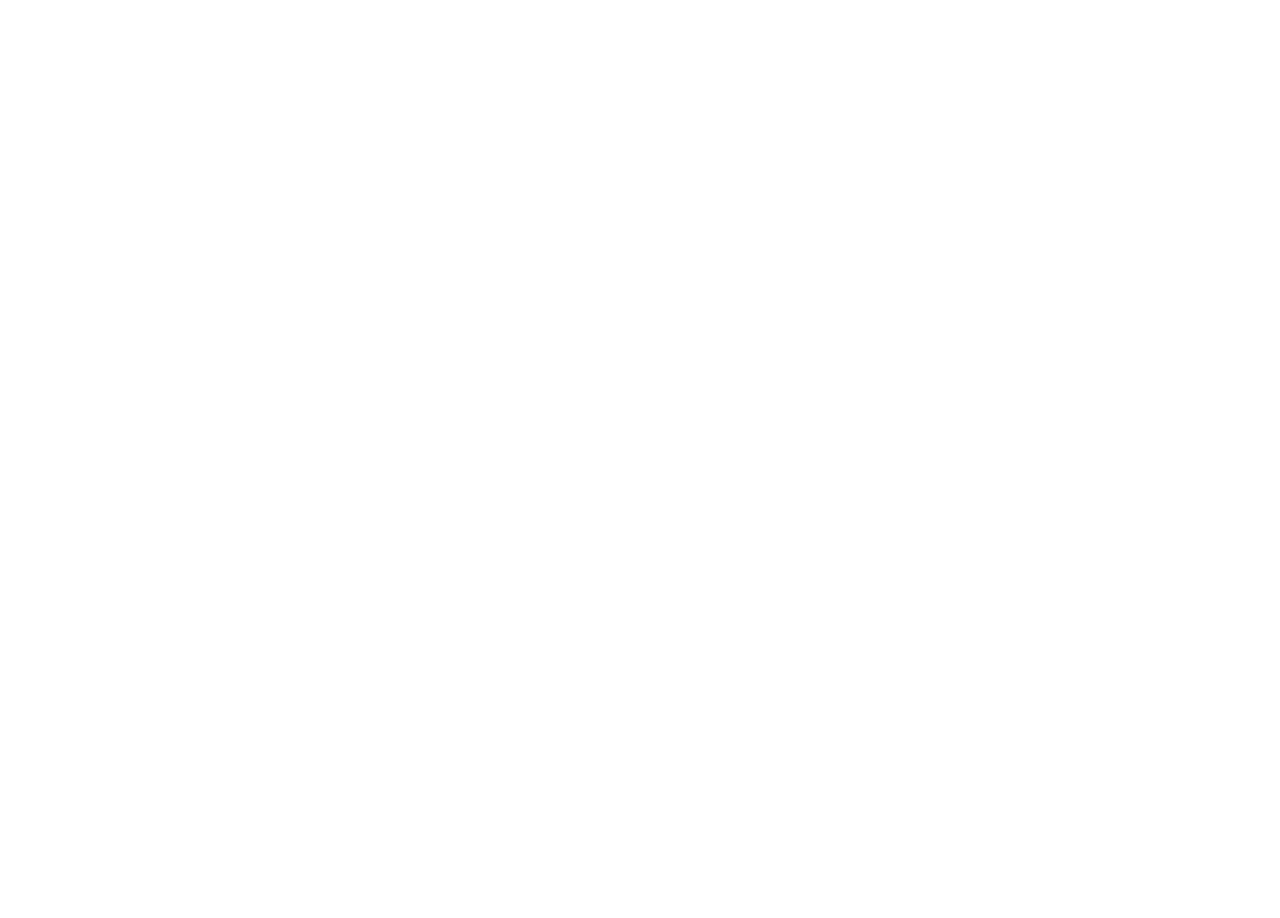
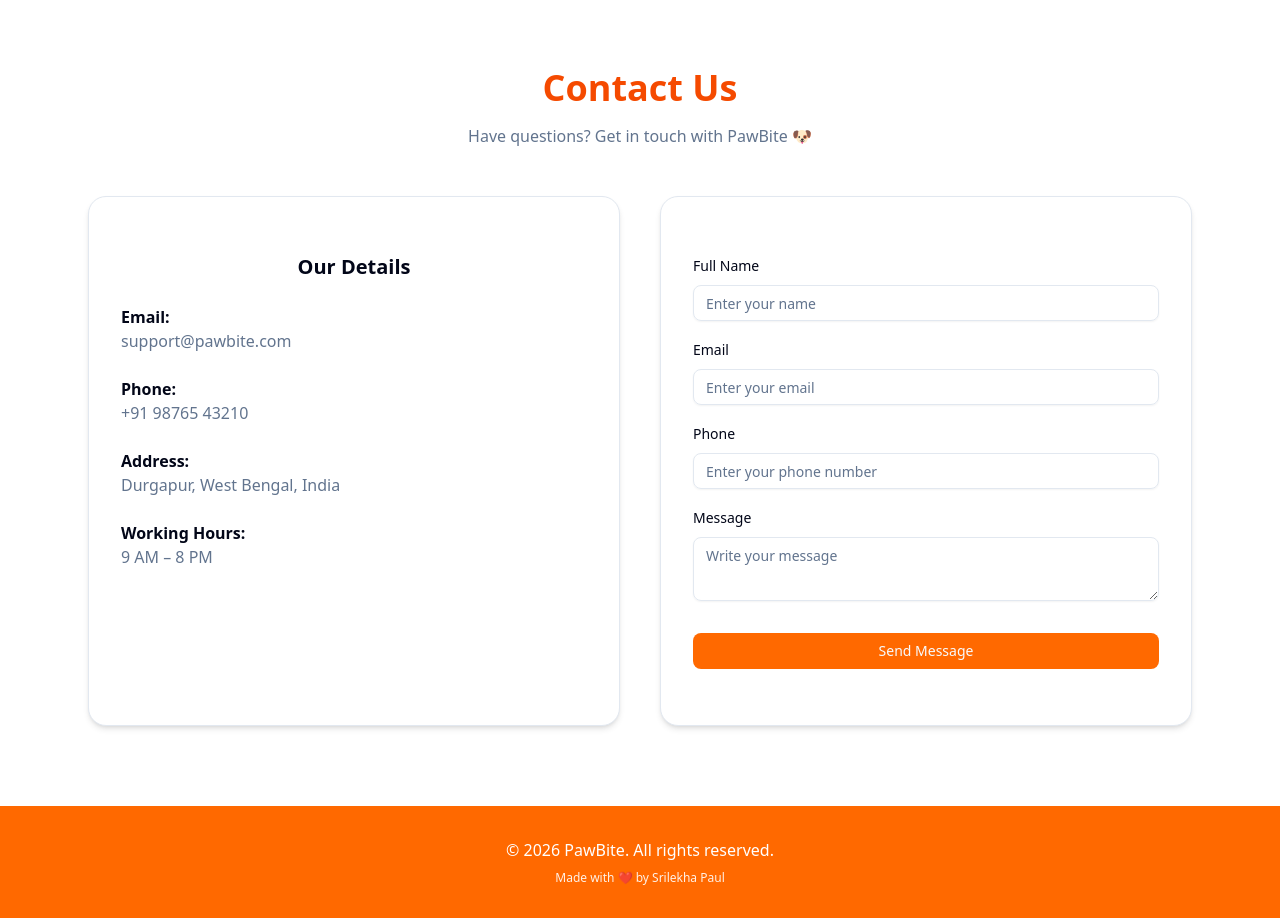
Before and after one commit to Srilekha-Paul/paw-next, a Next.js app: page / in a window 1280 px wide. Shown: the part 1980-2898 px from the top of the page. Before the commit the page ends 1952 px from the top, so only its background shows below. Built offline with nearby package versions, Linux system fonts and the light colour scheme.

Commit message:
contact section and footer is added

```diff
--- a/src/app/contact/page.tsx
+++ b/src/app/contact/page.tsx
@@ -0,0 +1,113 @@
+// {/* Contact Section */}
+
+
+//"use client"
+
+// import { Card, CardContent } from "@/components/ui/card"
+// import { Input } from "@/components/ui/input"
+// import { Textarea } from "@/components/ui/textarea"
+// import { Button } from "@/components/ui/button"
+
+// export default function ContactPage() {
+//   return (
+//     <div className="mt-24 max-w-6xl mx-auto px-6">
+
+//       {/* Contact Title */}
+//       <div className="text-center mb-12">
+//         <h2 className="text-4xl font-bold text-orange-600">
+//           Contact Us
+//         </h2>
+//         <p className="mt-4 text-muted-foreground">
+//           Have questions? Get in touch with PawBite 🐶
+//         </p>
+//       </div>
+
+//       {/* Contact Grid */}
+//       <div className="grid md:grid-cols-2 gap-10">
+
+//         {/* Left Card - Details */}
+//         <Card className="rounded-2xl shadow-md">
+//           <CardContent className="p-8 space-y-6 text-center md:text-left">
+
+//             <h3 className="text-xl font-semibold text-center mb-6">
+//               Our Details
+//             </h3>
+
+//             <div>
+//               <p className="font-semibold">Email:</p>
+//               <p className="text-muted-foreground">
+//                 support@pawbite.com
+//               </p>
+//             </div>
+
+//             <div>
+//               <p className="font-semibold">Phone:</p>
+//               <p className="text-muted-foreground">
+//                 +91 98765 43210
+//               </p>
+//             </div>
+
+//             <div>
+//               <p className="font-semibold">Address:</p>
+//               <p className="text-muted-foreground">
+//                 Durgapur, West Bengal, India
+//               </p>
+//             </div>
+
+//             <div>
+//               <p className="font-semibold">Working Hours:</p>
+//               <p className="text-muted-foreground">
+//                 9 AM – 8 PM
+//               </p>
+//             </div>
+
+//           </CardContent>
+//         </Card>
+
+//         {/* Right Card - Form */}
+//         <Card className="rounded-2xl shadow-md">
+//           <CardContent className="p-8 space-y-4">
+
+//             <div>
+//               <label className="text-sm font-medium">Full Name</label>
+//               <Input placeholder="Enter your name" className="mt-2"/>
+//             </div>
+
+//             <div>
+//               <label className="text-sm font-medium">Email</label>
+//               <Input type="email" placeholder="Enter your email" className="mt-2"/>
+//             </div>
+
+//             <div>
+//               <label className="text-sm font-medium">Phone</label>
+//               <Input placeholder="Enter your phone number" className="mt-2"/>
+//             </div>
+
+//             <div>
+//               <label className="text-sm font-medium">Message</label>
+//               <Textarea
+//                 placeholder="Write your message"
+//                 className="mt-2"
+//               />
+//             </div>
+
+//             <Button className="w-full bg-orange-500 hover:bg-orange-600 mt-4">
+//               Send Message
+//             </Button>
+
+//           </CardContent>
+//         </Card>
+
+//       </div>
+//     </div>
+//   )
+// }
+
+
+"use client"
+
+import ContactSection from "@/components/ContactSection"
+
+export default function ContactPage() {
+  return <ContactSection />
+}
--- a/src/app/page.tsx
+++ b/src/app/page.tsx
@@ -1,5 +1,7 @@
 import AboutSection from "@/components/AboutSection"
 import BestSellers from "@/components/bestSellers"
+import ContactSection from "@/components/ContactSection"
+import Footer from "@/components/Footer"
 
 export default function Home() {
   return (
@@ -15,6 +17,10 @@ export default function Home() {
       <BestSellers />
 
       <AboutSection />  {/* About Us Section */}
+
+      <ContactSection />
+
+      <Footer />
     </>
   )
 }
--- a/src/components/ContactSection.tsx
+++ b/src/components/ContactSection.tsx
@@ -1,14 +1,13 @@
-{/* Contact Section */}
-
-
+"use client"
 
 import { Card, CardContent } from "@/components/ui/card"
 import { Input } from "@/components/ui/input"
 import { Textarea } from "@/components/ui/textarea"
 import { Button } from "@/components/ui/button"
 
-
-<div className="mt-24 max-w-6xl mx-auto">
+export default function ContactPage() {
+  return (
+    <div className="mt-24 max-w-6xl mx-auto px-6">
 
       {/* Contact Title */}
       <div className="text-center mb-12">
@@ -73,7 +72,7 @@ import { Button } from "@/components/ui/button"
 
             <div>
               <label className="text-sm font-medium">Email</label>
-          <Input placeholder="Enter your email" className="mt-2"/>
+              <Input type="email" placeholder="Enter your email" className="mt-2"/>
             </div>
 
             <div>
@@ -98,3 +97,5 @@ import { Button } from "@/components/ui/button"
 
       </div>
     </div>
+  )
+}
--- /dev/null
+++ b/src/components/Footer.tsx
@@ -0,0 +1,24 @@
+// export default function Footer() {
+//   return (
+//     <footer className="bg-orange-500 text-white py-6 mt-20">
+//       <div className="text-center text-sm md:text-base font-medium">
+//         © 2026 PawBite. Made By Srilekha Paul.
+//       </div>
+//     </footer>
+//   )
+// }
+
+export default function Footer() {
+  return (
+    <footer className="bg-orange-500 text-white py-8 mt-20">
+      <div className="max-w-6xl mx-auto text-center px-4">
+        <p className="text-sm md:text-base">
+          © 2026 PawBite. All rights reserved.
+        </p>
+        <p className="text-xs mt-2 opacity-90">
+          Made with ❤️ by Srilekha Paul
+        </p>
+      </div>
+    </footer>
+  )
+}
```
Lines whose indentation alone changed are shown as unchanged.
